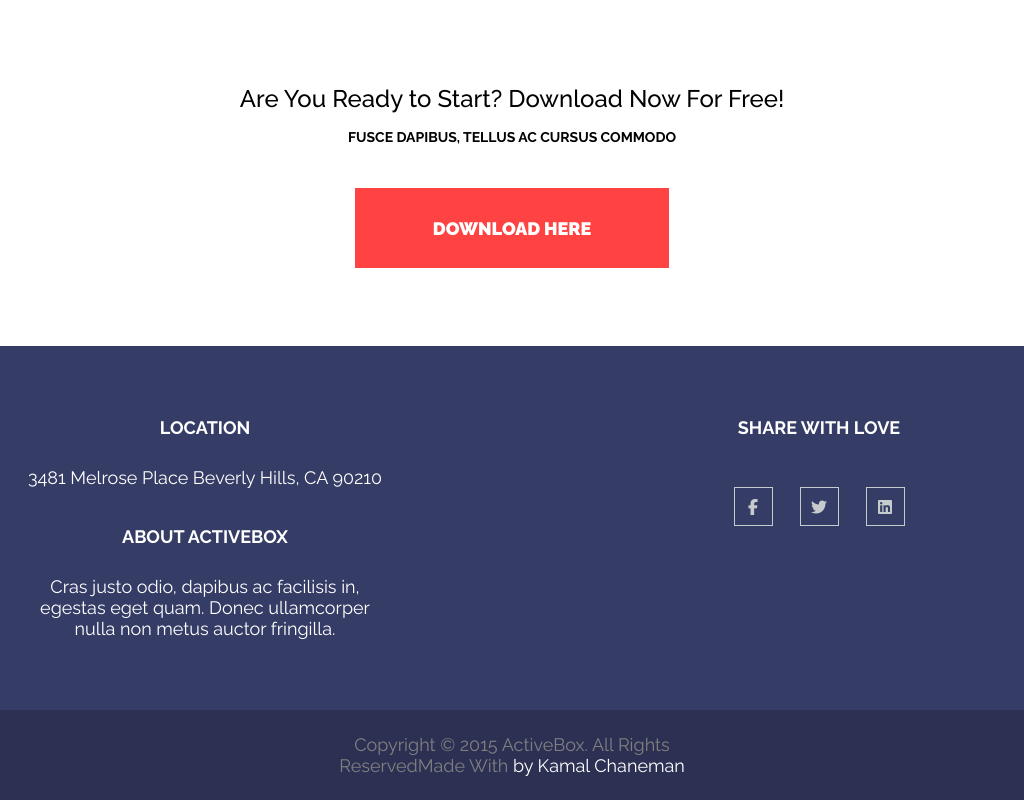
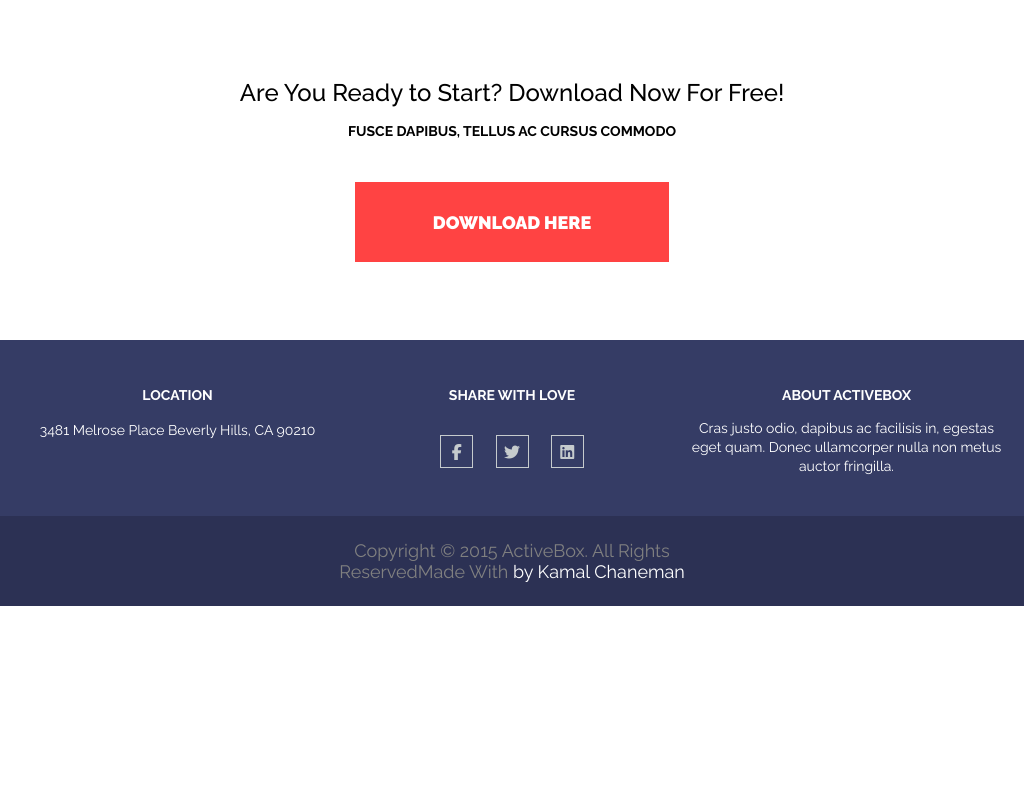
Before and after one commit to shalbenik96/course-project, a website built with Parcel: page src/index.html in a window 1024 px wide. Shown: the part 2943-3743 px from the top of the page. After the commit the page ends 3549 px from the top, so only its background shows below. Built offline with nearby package versions, Linux system fonts and the light colour scheme.

Commit message:
course-project: contacts adaptive

```diff
--- a/src/scss/contacts.scss
+++ b/src/scss/contacts.scss
@@ -1,6 +1,9 @@
 .contacts {
 	padding: 4.44625rem 0 4.4375rem;
 	background-color: rgba(53, 60, 101, 1);
+	@media screen and (min-width: 1023.9px) and (max-width: 1169.9px) {
+		padding: 2.911875rem 1.25rem 2.574375rem;
+	}
 }
 .container__contacts {
 	display: flex;
@@ -9,6 +12,9 @@
 }
 .location-inner {
 	width: 23.125rem;
+	@media screen and (min-width: 1023.9px) and (max-width: 1169.9px) {
+		width: 19.6875rem;
+	}
 }
 .location-title {
 	font-family: 'Raleway', sans-serif;
@@ -18,6 +24,10 @@
 	text-align: center;
 	text-transform: uppercase;
 	margin-bottom: 1.8125rem;
+	@media screen and (min-width: 1023.9px) and (max-width: 1169.9px) {
+		font-size: 0.875rem;
+		margin-bottom: 1.1075rem;
+	}
 }
 .location-text {
 	text-align: center;
@@ -27,12 +37,18 @@
 	font-weight: 400;
 	font-size: 1.125rem;
 	color: rgba(255, 255, 255, 1);
+	@media screen and (min-width: 1023.9px) and (max-width: 1169.9px) {
+		font-size: 0.875rem;
+	}
 }
 .social-inner {
 	display: flex;
 	flex-direction: column;
 	align-items: center;
 	width: 23.125rem;
+	@media screen and (min-width: 1023.9px) and (max-width: 1169.9px) {
+		width: 19.625rem;
+	}
 }
 .social-title {
 	font-family: 'Raleway', sans-serif;
@@ -42,9 +58,16 @@
 	text-align: center;
 	text-transform: uppercase;
 	margin-bottom: 3.05375rem;
+	@media screen and (min-width: 1023.9px) and (max-width: 1169.9px) {
+		font-size: 0.875rem;
+		margin-bottom: 2.031875rem;
+	}
 }
 .person-card-icon-navigation {
 	width: 10.6875rem;
+	@media screen and (min-width: 1023.9px) and (max-width: 1169.9px) {
+		width: 8.9575rem;
+	}
 }
 .person-card-icon__list {
 	display: flex;
@@ -53,12 +76,17 @@
 .person-card-icon-list__item {
 	width: 2.4375rem;
 	height: 2.4375rem;
-}
-.person-card-icon-list__link {
+	@media screen and (min-width: 1023.9px) and (max-width: 1169.9px) {
+		width: 2.0625rem;
+		height: 2.0625rem;
+	}
 }
 
 .about-inner {
 	width: 23.125rem;
+	@media screen and (min-width: 1023.9px) and (max-width: 1169.9px) {
+		width: 19.6875rem;
+	}
 }
 .about-title {
 	font-family: 'Raleway', sans-serif;
@@ -68,6 +96,10 @@
 	text-align: center;
 	text-transform: uppercase;
 	margin-bottom: 1.794375rem;
+	@media screen and (min-width: 1023.9px) and (max-width: 1169.9px) {
+		font-size: 0.875rem;
+		margin-bottom: 0.97375rem;
+	}
 }
 .about-text {
 	text-align: center;
@@ -77,4 +109,7 @@
 	font-weight: 400;
 	font-size: 1.125rem;
 	color: rgba(255, 255, 255, 1);
+	@media screen and (min-width: 1023.9px) and (max-width: 1169.9px) {
+		font-size: 0.875rem;
+	}
 }
--- a/src/scss/work.scss
+++ b/src/scss/work.scss
@@ -31,8 +31,6 @@
 	width: 100%;
 }
 .word-card-description {
-	// position: absolute;
-	// top: 28.95%;
 	display: none;
 }
 .work-card-title {
```
Also changed, not shown: 2 other files.
